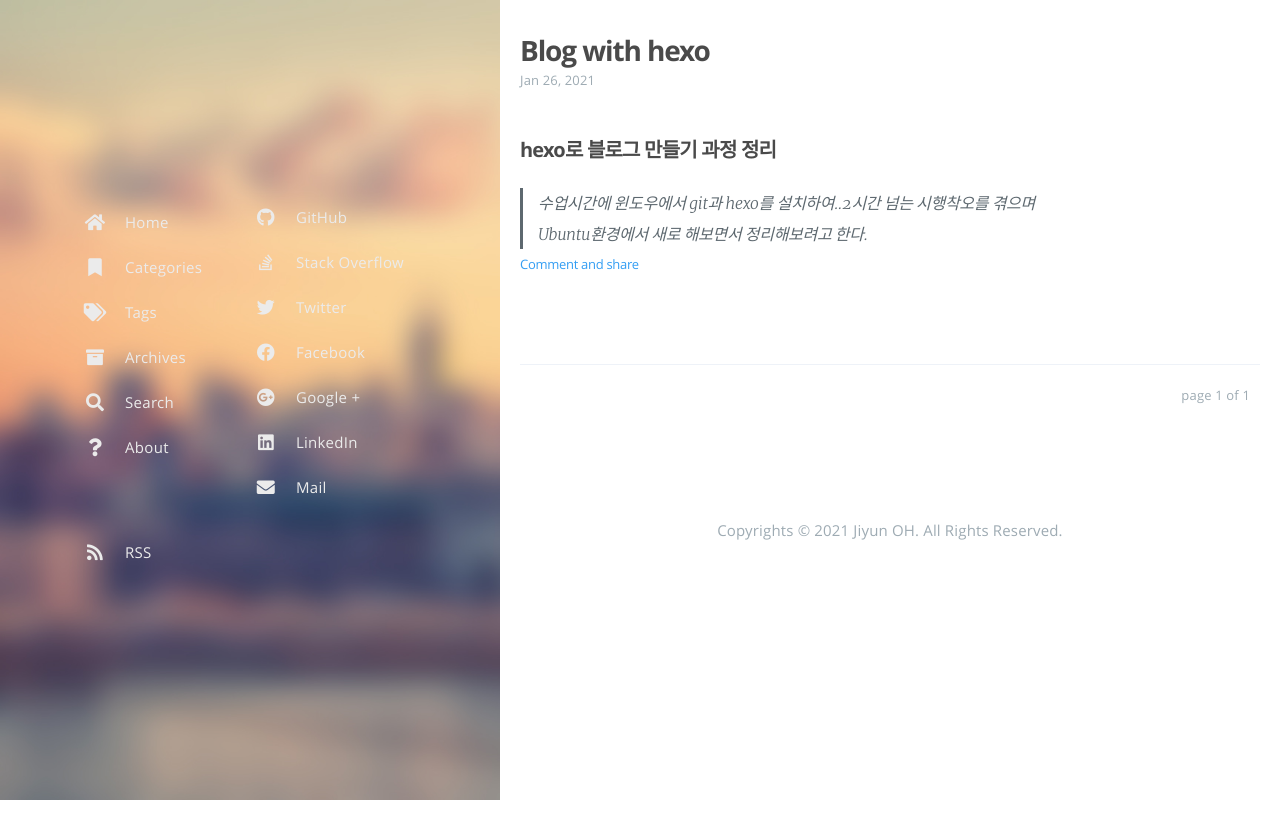
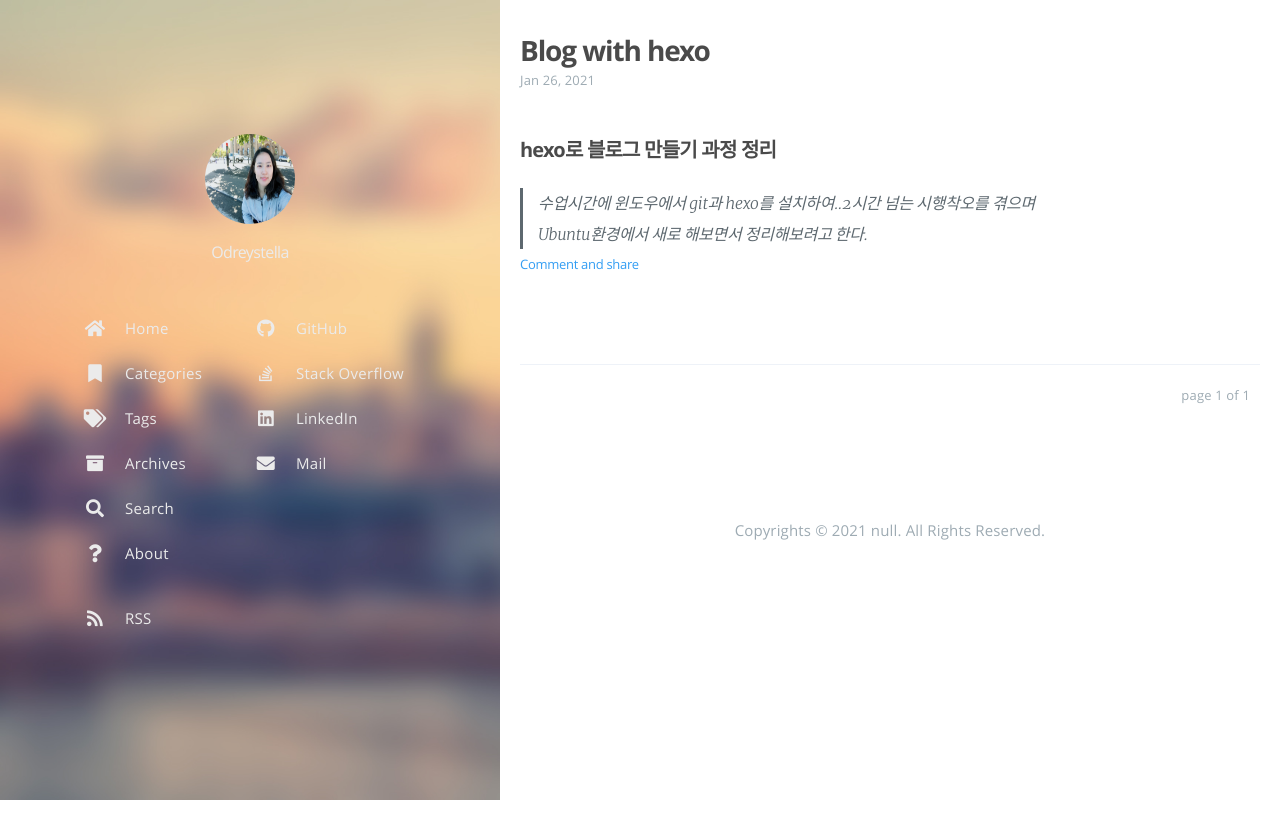
Before and after one commit to Odreystella/Odreystella.github.io, a plain HTML site: page index.html in a window 1280 px wide. Drawn offline with Linux system fonts and the light colour scheme; a script that the page names is missing.

Commit message:
Site updated: 2021-01-26 16:10:46

```diff
--- a/2021/01/26/Blog-with-hexo/index.html
+++ b/2021/01/26/Blog-with-hexo/index.html
@@ -7,11 +7,11 @@
     <meta name="viewport" content="width=device-width, initial-scale=1">
     <meta name="generator" content="Dev Odreystella&#39;s Blog">
     <title>Blog with hexo - Dev Odreystella&#39;s Blog</title>
-    <meta name="author" content="Jiyun OH">
+    <meta name="author" content="">
 
 
 
-    <script type="application/ld+json">{"@context":"http://schema.org","@type":"BlogPosting","author":{"@type":"Person","name":"Jiyun OH","sameAs":["https://github.com/","http://stackoverflow.com/users","https://twitter.com/","https://facebook.com/","https://plus.google.com/","https://www.linkedin.com/profile/","mailto"]},"articleBody":"hexo로 블로그 만들기 과정 정리\n수업시간에 윈도우에서 git과 hexo를 설치하여..2시간 넘는 시행착오를 겪으며Ubuntu환경에서 새로 해보면서 정리해보려고 한다.\n\n","dateCreated":"2021-01-26T13:56:39+09:00","dateModified":"2021-01-26T14:13:17+09:00","datePublished":"2021-01-26T13:56:39+09:00","description":"","headline":"Blog with hexo","image":[],"mainEntityOfPage":{"@type":"WebPage","@id":"https://odreystella.github.io/2021/01/26/Blog-with-hexo/"},"publisher":{"@type":"Organization","name":"Jiyun OH","sameAs":["https://github.com/","http://stackoverflow.com/users","https://twitter.com/","https://facebook.com/","https://plus.google.com/","https://www.linkedin.com/profile/","mailto"]},"url":"https://odreystella.github.io/2021/01/26/Blog-with-hexo/"}</script>
+    <script type="application/ld+json">{"@context":"http://schema.org","@type":"BlogPosting","author":{"@type":"Person","name":null,"sameAs":["https://github.com/","http://stackoverflow.com/users","https://www.linkedin.com/profile/","mailto"],"image":"profile.jpg"},"articleBody":"hexo로 블로그 만들기 과정 정리\n수업시간에 윈도우에서 git과 hexo를 설치하여..2시간 넘는 시행착오를 겪으며Ubuntu환경에서 새로 해보면서 정리해보려고 한다.\n\n","dateCreated":"2021-01-26T13:56:39+09:00","dateModified":"2021-01-26T14:13:17+09:00","datePublished":"2021-01-26T13:56:39+09:00","description":"","headline":"Blog with hexo","image":[],"mainEntityOfPage":{"@type":"WebPage","@id":"https://odreystella.github.io/2021/01/26/Blog-with-hexo/"},"publisher":{"@type":"Organization","name":null,"sameAs":["https://github.com/","http://stackoverflow.com/users","https://www.linkedin.com/profile/","mailto"],"image":"profile.jpg","logo":{"@type":"ImageObject","url":"profile.jpg"}},"url":"https://odreystella.github.io/2021/01/26/Blog-with-hexo/"}</script>
     <meta name="description" content="hexo로 블로그 만들기 과정 정리 수업시간에 윈도우에서 git과 hexo를 설치하여..2시간 넘는 시행착오를 겪으며Ubuntu환경에서 새로 해보면서 정리해보려고 한다.">
 <meta property="og:type" content="blog">
 <meta property="og:title" content="Blog with hexo">
@@ -21,12 +21,13 @@
 <meta property="og:locale" content="en_US">
 <meta property="article:published_time" content="2021-01-26T04:56:39.000Z">
 <meta property="article:modified_time" content="2021-01-26T05:13:17.199Z">
-<meta property="article:author" content="Jiyun OH">
 <meta name="twitter:card" content="summary">
 
 
 
 
+
+        <meta property="og:image" content="https://odreystella.github.io/assets/images/profile.jpg"/>
 
 
 
@@ -52,6 +53,10 @@
 
 
 
+
+
+
+
 <header id="header" data-behavior="4">
     <i id="btn-open-sidebar" class="fa fa-lg fa-bars"></i>
     <div class="header-title">
@@ -72,6 +77,8 @@
             >
 
 
+            <img class="header-picture" src="/assets/images/profile.jpg" alt="Author&#39;s picture"/>
+
         </a>
 
 </header>
@@ -79,8 +86,26 @@
             <!-- Define author's picture -->
 
 
+
+
+
+
 <nav id="sidebar" data-behavior="4">
     <div class="sidebar-container">
+
+            <div class="sidebar-profile">
+                <a
+                    href="/#about"
+                    aria-label="Read more about the author"
+                >
+                    <img class="sidebar-profile-picture" src="/assets/images/profile.jpg" alt="Author&#39;s picture"/>
+                </a>
+                <h4 class="sidebar-profile-name"></h4>
+
+                    <h5 class="sidebar-profile-bio"><p>Odreystella</p>
+</h5>
+
+            </div>
 
 
             <ul class="sidebar-buttons">
@@ -202,54 +227,6 @@
                         >
                         <i class="sidebar-button-icon fab fa-stack-overflow" aria-hidden="true"></i>
                         <span class="sidebar-button-desc">Stack Overflow</span>
-                    </a>
-            </li>
-
-                <li class="sidebar-button">
-
-                        <a
-                            class="sidebar-button-link "
-                            href="https://twitter.com/"
-
-                                target="_blank"
-
-                            rel="noopener"
-                            title="Twitter"
-                        >
-                        <i class="sidebar-button-icon fab fa-twitter" aria-hidden="true"></i>
-                        <span class="sidebar-button-desc">Twitter</span>
-                    </a>
-            </li>
-
-                <li class="sidebar-button">
-
-                        <a
-                            class="sidebar-button-link "
-                            href="https://facebook.com/"
-
-                                target="_blank"
-
-                            rel="noopener"
-                            title="Facebook"
-                        >
-                        <i class="sidebar-button-icon fab fa-facebook" aria-hidden="true"></i>
-                        <span class="sidebar-button-desc">Facebook</span>
-                    </a>
-            </li>
-
-                <li class="sidebar-button">
-
-                        <a
-                            class="sidebar-button-link "
-                            href="https://plus.google.com/"
-
-                                target="_blank"
-
-                            rel="noopener"
-                            title="Google +"
-                        >
-                        <i class="sidebar-button-icon fab fa-google-plus" aria-hidden="true"></i>
-                        <span class="sidebar-button-desc">Google +</span>
                     </a>
             </li>
 
@@ -451,7 +428,7 @@
 
                 <footer id="footer" class="main-content-wrap">
     <span class="copyrights">
-        Copyrights &copy; 2021 Jiyun OH. All Rights Reserved.
+        Copyrights &copy; 2021 null. All Rights Reserved.
     </span>
 </footer>
 
@@ -603,15 +580,21 @@
 
 
 
+
+
+
+
 <div id="about">
     <div id="about-card">
         <div id="about-btn-close">
             <i class="fa fa-times"></i>
         </div>
 
-            <h4 id="about-card-name">Jiyun OH</h4>
+            <img id="about-card-picture" src="/assets/images/profile.jpg" alt="Author&#39;s picture"/>
 
-            <div id="about-card-bio"><p>author.bio</p>
+            <h4 id="about-card-name"></h4>
+
+            <div id="about-card-bio"><p>Odreystella</p>
 </div>
 
 
--- a/index.html
+++ b/index.html
@@ -7,22 +7,23 @@
     <meta name="viewport" content="width=device-width, initial-scale=1">
     <meta name="generator" content="Dev Odreystella&#39;s Blog">
     <title>Dev Odreystella&#39;s Blog</title>
-    <meta name="author" content="Jiyun OH">
+    <meta name="author" content="">
 
 
 
-    <script type="application/ld+json">{"@context":"http://schema.org","@type":"Website","@id":"https://odreystella.github.io","author":{"@type":"Person","name":"Jiyun OH","sameAs":["https://github.com/","http://stackoverflow.com/users","https://twitter.com/","https://facebook.com/","https://plus.google.com/","https://www.linkedin.com/profile/","mailto"]},"name":"Dev Odreystella's Blog","description":"","url":"https://odreystella.github.io"}</script>
+    <script type="application/ld+json">{"@context":"http://schema.org","@type":"Website","@id":"https://odreystella.github.io","author":{"@type":"Person","name":null,"sameAs":["https://github.com/","http://stackoverflow.com/users","https://www.linkedin.com/profile/","mailto"],"image":"profile.jpg"},"name":"Dev Odreystella's Blog","description":"","url":"https://odreystella.github.io"}</script>
     <meta property="og:type" content="blog">
 <meta property="og:title" content="Dev Odreystella&#39;s Blog">
 <meta property="og:url" content="https://odreystella.github.io/index.html">
 <meta property="og:site_name" content="Dev Odreystella&#39;s Blog">
 <meta property="og:locale" content="en_US">
-<meta property="article:author" content="Jiyun OH">
 <meta name="twitter:card" content="summary">
 
 
 
 
+
+        <meta property="og:image" content="https://odreystella.github.io/assets/images/profile.jpg"/>
 
 
 
@@ -42,6 +43,10 @@
     <body>
         <div id="blog">
             <!-- Define author's picture -->
+
+
+
+
 
 
 
@@ -66,6 +71,8 @@
             >
 
 
+            <img class="header-picture" src="/assets/images/profile.jpg" alt="Author&#39;s picture"/>
+
         </a>
 
 </header>
@@ -73,8 +80,26 @@
             <!-- Define author's picture -->
 
 
+
+
+
+
 <nav id="sidebar" data-behavior="1">
     <div class="sidebar-container">
+
+            <div class="sidebar-profile">
+                <a
+                    href="/#about"
+                    aria-label="Read more about the author"
+                >
+                    <img class="sidebar-profile-picture" src="/assets/images/profile.jpg" alt="Author&#39;s picture"/>
+                </a>
+                <h4 class="sidebar-profile-name"></h4>
+
+                    <h5 class="sidebar-profile-bio"><p>Odreystella</p>
+</h5>
+
+            </div>
 
 
             <ul class="sidebar-buttons">
@@ -196,54 +221,6 @@
                         >
                         <i class="sidebar-button-icon fab fa-stack-overflow" aria-hidden="true"></i>
                         <span class="sidebar-button-desc">Stack Overflow</span>
-                    </a>
-            </li>
-
-                <li class="sidebar-button">
-
-                        <a
-                            class="sidebar-button-link "
-                            href="https://twitter.com/"
-
-                                target="_blank"
-
-                            rel="noopener"
-                            title="Twitter"
-                        >
-                        <i class="sidebar-button-icon fab fa-twitter" aria-hidden="true"></i>
-                        <span class="sidebar-button-desc">Twitter</span>
-                    </a>
-            </li>
-
-                <li class="sidebar-button">
-
-                        <a
-                            class="sidebar-button-link "
-                            href="https://facebook.com/"
-
-                                target="_blank"
-
-                            rel="noopener"
-                            title="Facebook"
-                        >
-                        <i class="sidebar-button-icon fab fa-facebook" aria-hidden="true"></i>
-                        <span class="sidebar-button-desc">Facebook</span>
-                    </a>
-            </li>
-
-                <li class="sidebar-button">
-
-                        <a
-                            class="sidebar-button-link "
-                            href="https://plus.google.com/"
-
-                                target="_blank"
-
-                            rel="noopener"
-                            title="Google +"
-                        >
-                        <i class="sidebar-button-icon fab fa-google-plus" aria-hidden="true"></i>
-                        <span class="sidebar-button-desc">Google +</span>
                     </a>
             </li>
 
@@ -384,7 +361,7 @@
 
                 <footer id="footer" class="main-content-wrap">
     <span class="copyrights">
-        Copyrights &copy; 2021 Jiyun OH. All Rights Reserved.
+        Copyrights &copy; 2021 null. All Rights Reserved.
     </span>
 </footer>
 
@@ -394,15 +371,21 @@
 
 
 
+
+
+
+
 <div id="about">
     <div id="about-card">
         <div id="about-btn-close">
             <i class="fa fa-times"></i>
         </div>
 
-            <h4 id="about-card-name">Jiyun OH</h4>
+            <img id="about-card-picture" src="/assets/images/profile.jpg" alt="Author&#39;s picture"/>
 
-            <div id="about-card-bio"><p>author.bio</p>
+            <h4 id="about-card-name"></h4>
+
+            <div id="about-card-bio"><p>Odreystella</p>
 </div>
 
 
```
Also changed, not shown: archives/2021/01/index.html (+36 -53 lines), archives/2021/index.html (+36 -53 lines), archives/index.html (+36 -53 lines), assets/images/profile.jpg (added).
